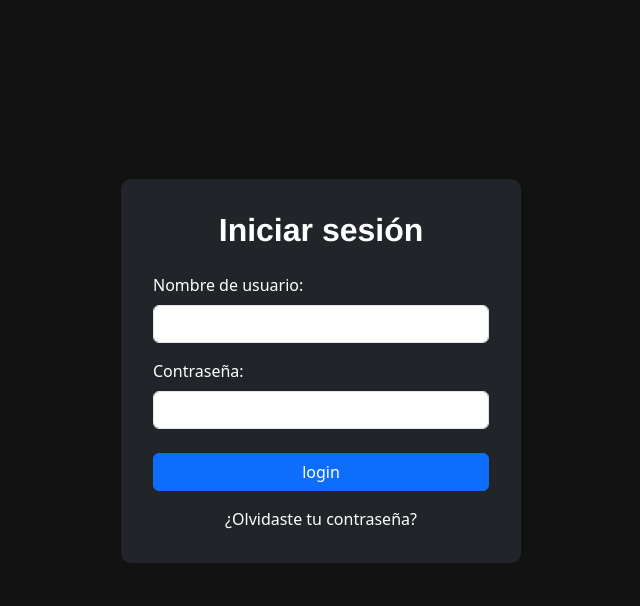
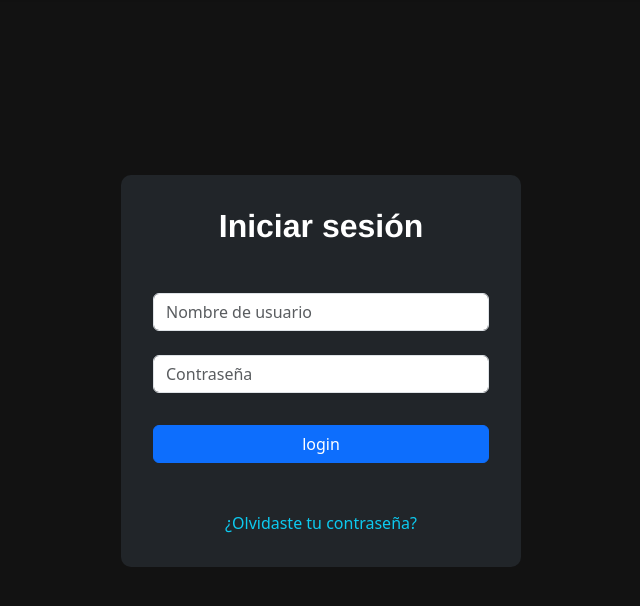
Before and after one commit to jdelacruzv/djangomen, a Django app: page /accounts/login/?next=/post/new/ in a window 1280 px wide. Shown: the part 58-664 px from the top of the page, without its empty margins (319-959 px from the left). Run offline with Django 5.2, Linux system fonts and the light colour scheme.

Commit message:
Add logout confirmation dialog and improve login form labels

```diff
--- a/blog/static/css/blog.css
+++ b/blog/static/css/blog.css
@@ -65,6 +65,7 @@ hr {
     margin-bottom: 40px;
 }
 
+.post h2,
 .post h2 a,
 .post h2 a:visited,
 .post-title,
@@ -81,7 +82,7 @@ hr {
     display: flex;
     justify-content: space-between;
     align-items: center;
-    margin-bottom: 15px;
+    margin-bottom: 25px;
 }
 
 .post-header time {
--- a/blog/templates/blog/base.html
+++ b/blog/templates/blog/base.html
@@ -47,32 +47,41 @@
           <!-- Menú colapsable -->
           <div class="collapse navbar-collapse" id="navbarMenu">
             <ul class="navbar-nav ms-auto mb-2 mb-md-0">
+              <!-- Menu listar -->
               <li class="nav-item">
                 <a href="{% url 'post_list' %}" class="nav-link d-flex align-items-center">
                   {% include './icons/list.svg' %}<span class="ms-1">Listar</span>
                 </a>
               </li>
               {% if user.is_authenticated %}
+                <!-- Menu agregar -->
                 <li class="nav-item">
                   <a href="{% url 'post_new' %}" class="nav-link d-flex align-items-center">
                     {% include './icons/plus-circle.svg' %}<span class="ms-1">Agregar</span>
                   </a>
                 </li>
+                <!-- Menu borradores -->
                 <li class="nav-item">
                   <a href="{% url 'post_draft_list' %}" class="nav-link d-flex align-items-center">
                     {% include './icons/pencil-square.svg' %}<span class="ms-1">Borradores</span>
                   </a>
                 </li>
+                <!-- Menu logout -->
                 <li class="nav-item">
-                  <form method="POST" action="{% url 'logout' %}">
+                  <form
+                    method="POST"
+                    action="{% url 'logout' %}"
+                    onsubmit="return confirm('¿Estas seguro que deseas salir del sistema?');"
+                  >
                     {% csrf_token %}
                     {% comment %} Hello: {{ user.username }} {% endcomment %}
-                      <button type="submit" class="nav-link d-flex align-items-center">
-                        {% include './icons/box-arrow-right.svg' %}<span class="ms-1">Salir</span>
-                      </button>
+                    <button type="submit" class="nav-link d-flex align-items-center">
+                      {% include './icons/box-arrow-right.svg' %}<span class="ms-1">Salir</span>
+                    </button>
                   </form>
                 </li>
 					    {% else %}
+                <!-- Menu login -->
                 <li class="nav-item">
                   <a href="{% url 'login' %}" class="nav-link d-flex align-items-center">
                     {% include './icons/box-arrow-left.svg' %}<span class="ms-1">Entrar</span>
--- a/blog/templates/blog/post_detail.html
+++ b/blog/templates/blog/post_detail.html
@@ -12,7 +12,9 @@
           onsubmit="return confirm('¿Deseas publicar el post?');"
         >
 			  	{% csrf_token %}
-			  	<button type="submit" class="btn btn_md btn-secondary" name="publish">Publicar</button>
+			  	<button type="submit" class="btn btn_md btn-secondary" name="publish" title="Publicar post">
+						{% include './icons/cloud-upload-fill.svg' %}
+					</button>
 			  </form>
 			{% endif %}
       {% if user.is_authenticated %}
--- a/blog/templates/registration/login.html
+++ b/blog/templates/registration/login.html
@@ -3,7 +3,7 @@
 {% block main %}
 <div class="login-center">
   <div class="login-container text-white bg-dark">
-    <h2 class="mb-4 text-center">Iniciar sesión</h2>
+    <h2 class="mb-5 text-center">Iniciar sesión</h2>
     <form method="POST" action="{% url 'login' %}">
       {% csrf_token %}
       {% if form.errors %}
@@ -11,18 +11,32 @@
           Su nombre de usuario y contraseña no coinciden. Por favor intente de nuevo.
         </div>
       {% endif %}
-      <div class="mb-3">
-        <label for="username" class="form-label">{{ form.username.label_tag }}</label>
-        <input type="text" class="form-control" id="username" name="username" required>
+      <div class="mb-4">
+        {% comment %} <label for="username" class="form-label">{{ form.username.label_tag }}</label> {% endcomment %}
+        <input
+          type="text"
+          class="form-control"
+          id="username"
+          name="username"
+          placeholder="{{ form.username.label }}"
+          required
+        >
       </div>
-      <div class="mb-3">
-        <label for="password" class="form-label">{{ form.password.label_tag }}</label>
-        <input type="password" class="form-control" id="password" name="password" required>
+      <div class="mb-4">
+        {% comment %} <label for="password" class="form-label">{{ form.password.label_tag }}</label> {% endcomment %}
+        <input
+          type="password"
+          class="form-control"
+          id="password"
+          name="password"
+          placeholder="{{ form.password.label }}"
+          required
+        >
       </div>
       <input type="submit" value="login" class="btn btn-primary w-100 mt-2" />
       <input type="hidden" name="next" value="{{ next }}" />
-      <div class="text-center mt-3">
-        <a href="#" class="text-decoration-none text-white">¿Olvidaste tu contraseña?</a>
+      <div class="text-center mt-5">
+        <a href="#" class="text-decoration-none text-info">¿Olvidaste tu contraseña?</a>
       </div>
     </form>
   </div>
```
Also changed, not shown: blog/templates/blog/icons/cloud-upload-fill.svg (added).
